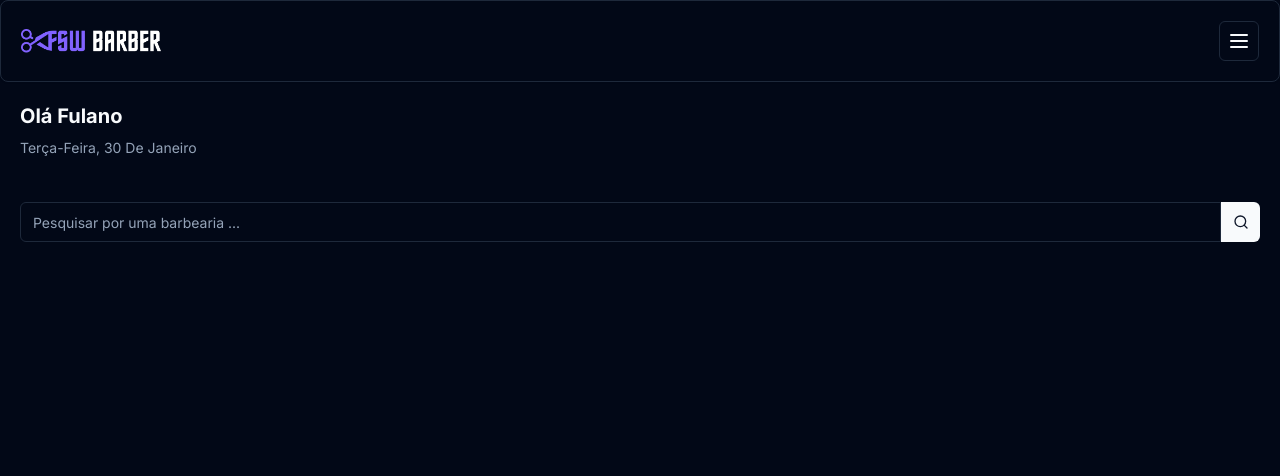
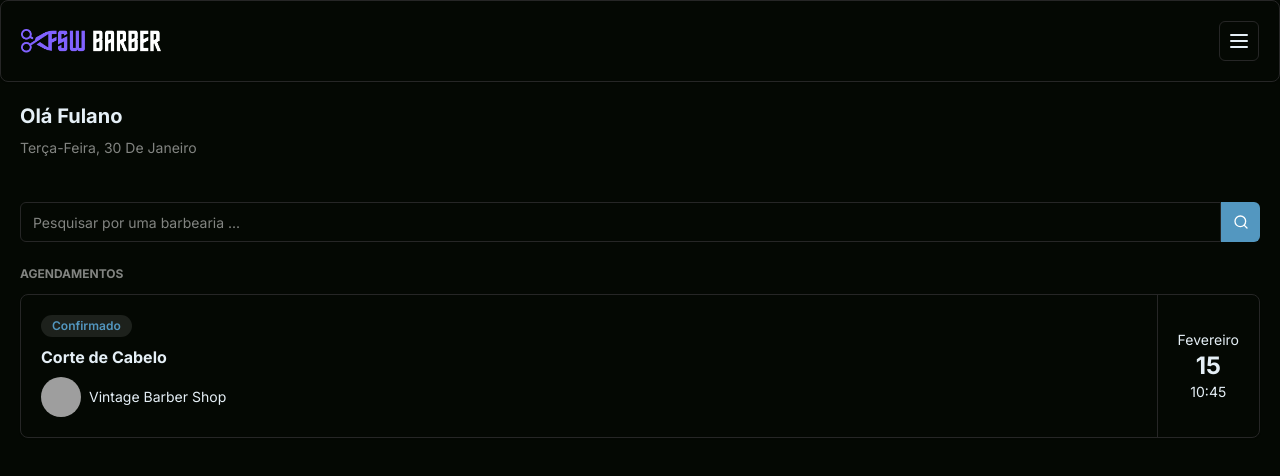
Before and after one commit to PierpaoloZotti/fellow-barber-24, a Next.js app: page / in a window 1280 px wide. Shown: the top 476 px of the page. Built offline with nearby package versions, Linux system fonts and the light colour scheme; grey boxes are pictures that could not be loaded.

Commit message:
feat: add initial booking component

```diff
--- a/app/(home)/page.tsx
+++ b/app/(home)/page.tsx
@@ -2,6 +2,7 @@
 import { format } from "date-fns";
 import { ptBR } from "date-fns/locale";
 import Search from "./_components/search";
+import BookingItem from "@/components/booking-item";
 
 export default function Home() {
   return (
@@ -15,8 +16,14 @@
           })}
         </p>
       </div>
+      <div className="mt-6 px-5 ">
+        <Search />
+      </div>
       <div className="mt-6 px-5">
-        <Search />
+        <p className="mb-3 text-xs font-bold uppercase text-muted-foreground">
+          Agendamentos
+        </p>
+        <BookingItem />
       </div>
     </main>
   );
--- a/app/globals.css
+++ b/app/globals.css
@@ -36,33 +36,35 @@
   }
 
   .dark {
-    --background: 222.2 84% 4.9%;
-    --foreground: 210 40% 98%;
+    --background: 108 45.45% 2.16%;
+    --foreground: 204.71 48.57% 93.14%;
 
-    --card: 222.2 84% 4.9%;
-    --card-foreground: 210 40% 98%;
+    --primary: 202.57 46.38% 53.92%;
+    --primary-foreground: 0 0% 100%;
 
-    --popover: 222.2 84% 4.9%;
-    --popover-foreground: 210 40% 98%;
+    --card: 108 45.45% 2.16%;
+    --card-foreground: 204.71 48.57% 93.14%;
 
-    --primary: 210 40% 98%;
-    --primary-foreground: 222.2 47.4% 11.2%;
+    --popover: 108 45.45% 2.16%;
+    --popover-foreground: 204.71 48.57% 93.14%;
 
-    --secondary: 217.2 32.6% 17.5%;
-    --secondary-foreground: 210 40% 98%;
+    --secondary: 202.11 39.58% 18.82%;
+    --secondary-foreground: 0 0% 100%;
 
-    --muted: 217.2 32.6% 17.5%;
-    --muted-foreground: 215 20.2% 65.1%;
+    --muted: 108 8.2% 11.96%;
+    --muted-foreground: 100 1.2% 51.18%;
 
-    --accent: 217.2 32.6% 17.5%;
-    --accent-foreground: 210 40% 98%;
+    --accent: 202.11 39.58% 18.82%;
+    --accent-foreground: 204.71 48.57% 93.14%;
 
-    --destructive: 0 62.8% 30.6%;
+    --destructive: 0 84.2% 60.2%;
     --destructive-foreground: 210 40% 98%;
 
-    --border: 217.2 32.6% 17.5%;
-    --input: 217.2 32.6% 17.5%;
-    --ring: 212.7 26.8% 83.9%;
+    --border: 0 0% 14.9%;
+    --input: 0 0% 14.9%;
+    --ring: 202.57 46.38% 53.92%;
+
+    --radius: 0.5rem;
   }
 }
 
--- /dev/null
+++ b/components/booking-item.tsx
@@ -0,0 +1,35 @@
+import { Avatar, AvatarFallback, AvatarImage } from "@/components/ui/avatar";
+import { Badge } from "@/components/ui/badge";
+import { Card, CardContent } from "@/components/ui/card";
+
+const BookingItem = () => {
+  return (
+    <Card>
+      <CardContent className="flex justify-between p-0">
+        <div className="flex flex-col space-y-2 p-5">
+          <Badge className="w-fit bg-muted text-primary hover:bg-muted">
+            Confirmado
+          </Badge>
+          <h2 className="font-bold">Corte de Cabelo</h2>
+          <div className="flex items-center space-x-2">
+            <Avatar>
+              <AvatarImage
+                src="https://utfs.io/f/c4919193-a675-4c47-9f21-ebd86d1c8e6a-4oen2a.png"
+                alt="Avatar"
+              />
+              <AvatarFallback>JD</AvatarFallback>
+            </Avatar>
+            <h3 className="text-sm">Vintage Barber Shop</h3>
+          </div>
+        </div>
+        <div className="flex flex-col items-center justify-center border-l px-5">
+          <p className="text-sm">Fevereiro</p>
+          <p className="text-2xl font-bold">15</p>
+          <p className="text-sm">10:45</p>
+        </div>
+      </CardContent>
+    </Card>
+  );
+};
+
+export default BookingItem;
--- /dev/null
+++ b/components/ui/avatar.tsx
@@ -0,0 +1,50 @@
+"use client"
+
+import * as React from "react"
+import * as AvatarPrimitive from "@radix-ui/react-avatar"
+
+import { cn } from "@/lib/utils"
+
+const Avatar = React.forwardRef<
+  React.ElementRef<typeof AvatarPrimitive.Root>,
+  React.ComponentPropsWithoutRef<typeof AvatarPrimitive.Root>
+>(({ className, ...props }, ref) => (
+  <AvatarPrimitive.Root
+    ref={ref}
+    className={cn(
+      "relative flex h-10 w-10 shrink-0 overflow-hidden rounded-full",
+      className
+    )}
+    {...props}
+  />
+))
+Avatar.displayName = AvatarPrimitive.Root.displayName
+
+const AvatarImage = React.forwardRef<
+  React.ElementRef<typeof AvatarPrimitive.Image>,
+  React.ComponentPropsWithoutRef<typeof AvatarPrimitive.Image>
+>(({ className, ...props }, ref) => (
+  <AvatarPrimitive.Image
+    ref={ref}
+    className={cn("aspect-square h-full w-full", className)}
+    {...props}
+  />
+))
+AvatarImage.displayName = AvatarPrimitive.Image.displayName
+
+const AvatarFallback = React.forwardRef<
+  React.ElementRef<typeof AvatarPrimitive.Fallback>,
+  React.ComponentPropsWithoutRef<typeof AvatarPrimitive.Fallback>
+>(({ className, ...props }, ref) => (
+  <AvatarPrimitive.Fallback
+    ref={ref}
+    className={cn(
+      "flex h-full w-full items-center justify-center rounded-full bg-muted",
+      className
+    )}
+    {...props}
+  />
+))
+AvatarFallback.displayName = AvatarPrimitive.Fallback.displayName
+
+export { Avatar, AvatarImage, AvatarFallback }
--- /dev/null
+++ b/components/ui/badge.tsx
@@ -0,0 +1,36 @@
+import * as React from "react"
+import { cva, type VariantProps } from "class-variance-authority"
+
+import { cn } from "@/lib/utils"
+
+const badgeVariants = cva(
+  "inline-flex items-center rounded-full border px-2.5 py-0.5 text-xs font-semibold transition-colors focus:outline-none focus:ring-2 focus:ring-ring focus:ring-offset-2",
+  {
+    variants: {
+      variant: {
+        default:
+          "border-transparent bg-primary text-primary-foreground hover:bg-primary/80",
+        secondary:
+          "border-transparent bg-secondary text-secondary-foreground hover:bg-secondary/80",
+        destructive:
+          "border-transparent bg-destructive text-destructive-foreground hover:bg-destructive/80",
+        outline: "text-foreground",
+      },
+    },
+    defaultVariants: {
+      variant: "default",
+    },
+  }
+)
+
+export interface BadgeProps
+  extends React.HTMLAttributes<HTMLDivElement>,
+    VariantProps<typeof badgeVariants> {}
+
+function Badge({ className, variant, ...props }: BadgeProps) {
+  return (
+    <div className={cn(badgeVariants({ variant }), className)} {...props} />
+  )
+}
+
+export { Badge, badgeVariants }
--- a/package.json
+++ b/package.json
@@ -13,6 +13,7 @@
   },
   "dependencies": {
     "@prisma/client": "^5.8.1",
+    "@radix-ui/react-avatar": "^1.0.4",
     "@radix-ui/react-slot": "^1.0.2",
     "class-variance-authority": "^0.7.0",
     "clsx": "^2.1.0",
```
Also changed, not shown: 1 other file (tests, documents, lock files or other folders).
